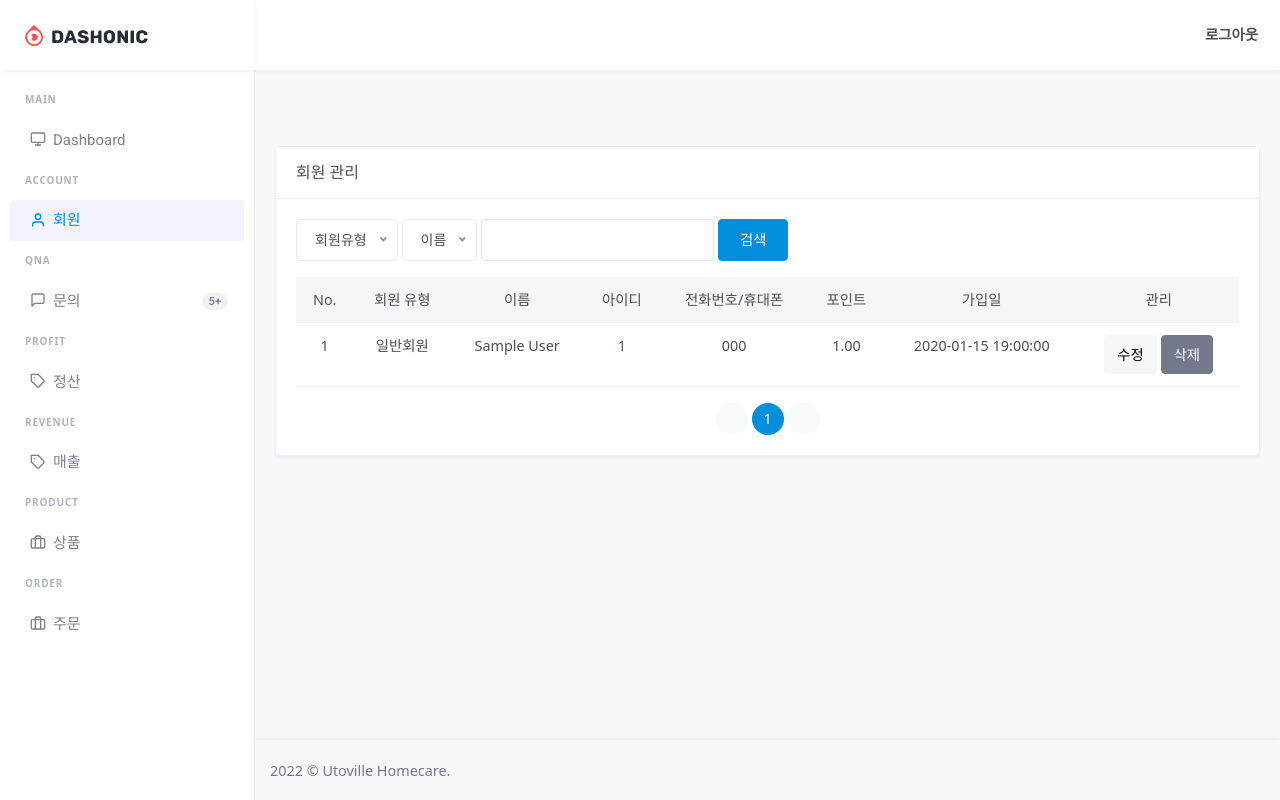
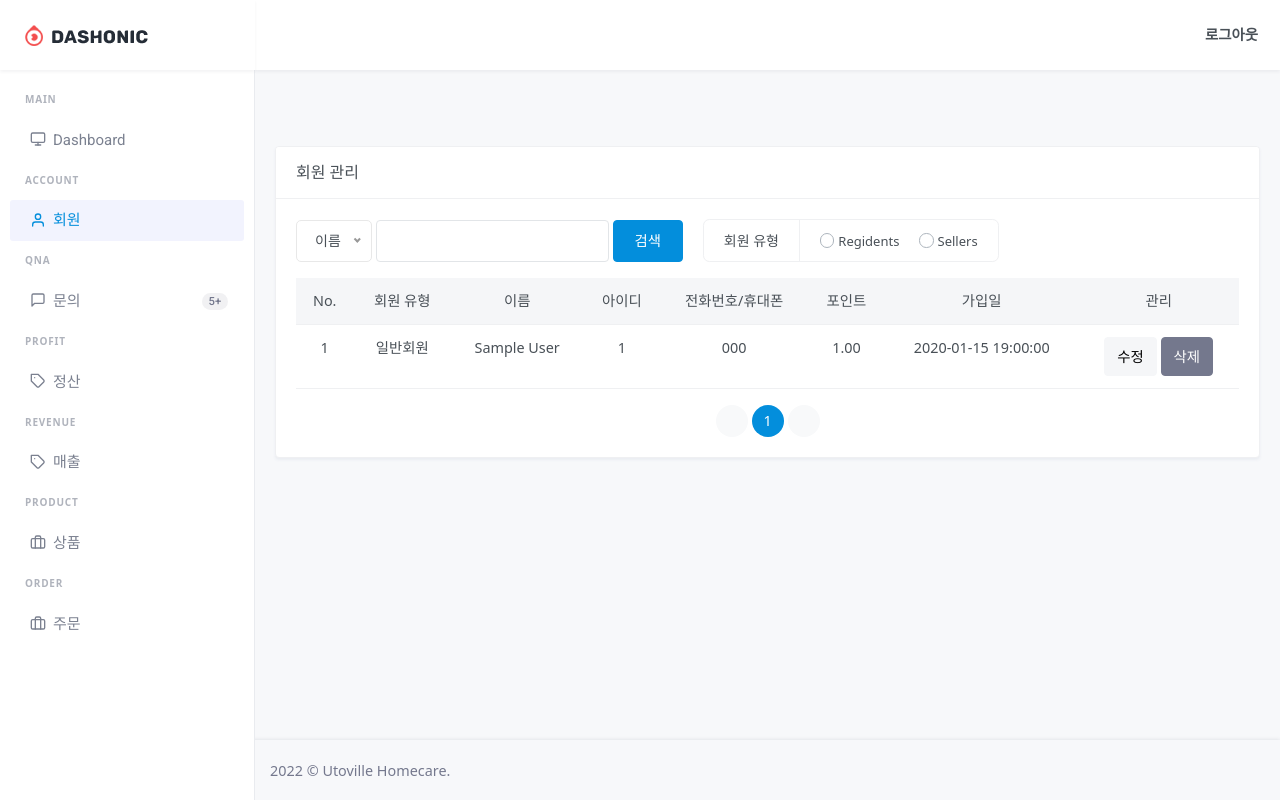
Before and after one commit to newsoft111/utoville-ecommerce-admin, a Django app: page /account/ in a window 1280 px wide. Run offline with Django 4.2, Linux system fonts and the light colour scheme; tables that the repository leaves empty hold one stand-in row (values such as "Sample post"); some libraries are stand-ins or nearby versions.

Commit message:
회원 유형

```diff
--- a/templates/account/account_list.html
+++ b/templates/account/account_list.html
@@ -47,6 +47,10 @@
   table td:last-child {
     border-bottom: 0;
   }
+
+  .selectArea, .form-control {
+	width: 100%;
+  }
 }
 @media only screen and (max-width: 575px){
 	.nice-select {
@@ -74,13 +78,8 @@
 						<h4 class="card-title">회원 관리</h4>
 					</div>
 					<div class="card-body">
-						<form>
-							<div class="d-sm-inline-flex mb-3">
-								<select class="px-nice-select me-1" name="memberCategory">
-									<option>회원유형</option>
-									<option value="residents">Residents</option>
-									<option value="sellers">Sellers</option>
-								</select>
+						<form class="d-block d-md-flex align-items-center">
+							<div class="d-sm-inline-flex selectArea">
 								<select class="px-nice-select me-1" name="category">
 									<option value="0">이름</option>
 									<option value="1">아이디</option>
@@ -88,9 +87,18 @@
 								<input type="text" name="keyword" class="form-control">
 								<button type="submit" style="width:70px;" class="btn btn-primary mx-1 member-search-btn">검색</button>
 							</div>
+							<div class="ms-md-3 mt-3 mt-md-0">
+								<div class="d-flex align-items-center border rounded-3">
+									<span class="border-end" style="padding: 10px 20px; border-color: #e2e5e8; font-size: 14px;">회원 유형</span>
+									<div style="padding: 10px 20px; border-color: #e2e5e8;">
+										<input class="form-check-input" type="radio" name="checkMember"><span class= ms-1 style="font-size: 13px;">Regidents</span>
+										<input class="form-check-input ms-3" type="radio" name="checkMember"><span class="ms-1" style="font-size: 13px;">Sellers</span>
+									</div>
+								</div>
+							</div>
 						</form>
 						<div class="table-responsive">
-							<table class="table mb-0 text-center table-check">
+							<table class="table mt-3 mb-0 text-center table-check">
 								<thead class="table-light">
 									<tr>
 										<th>No.</th>
```
